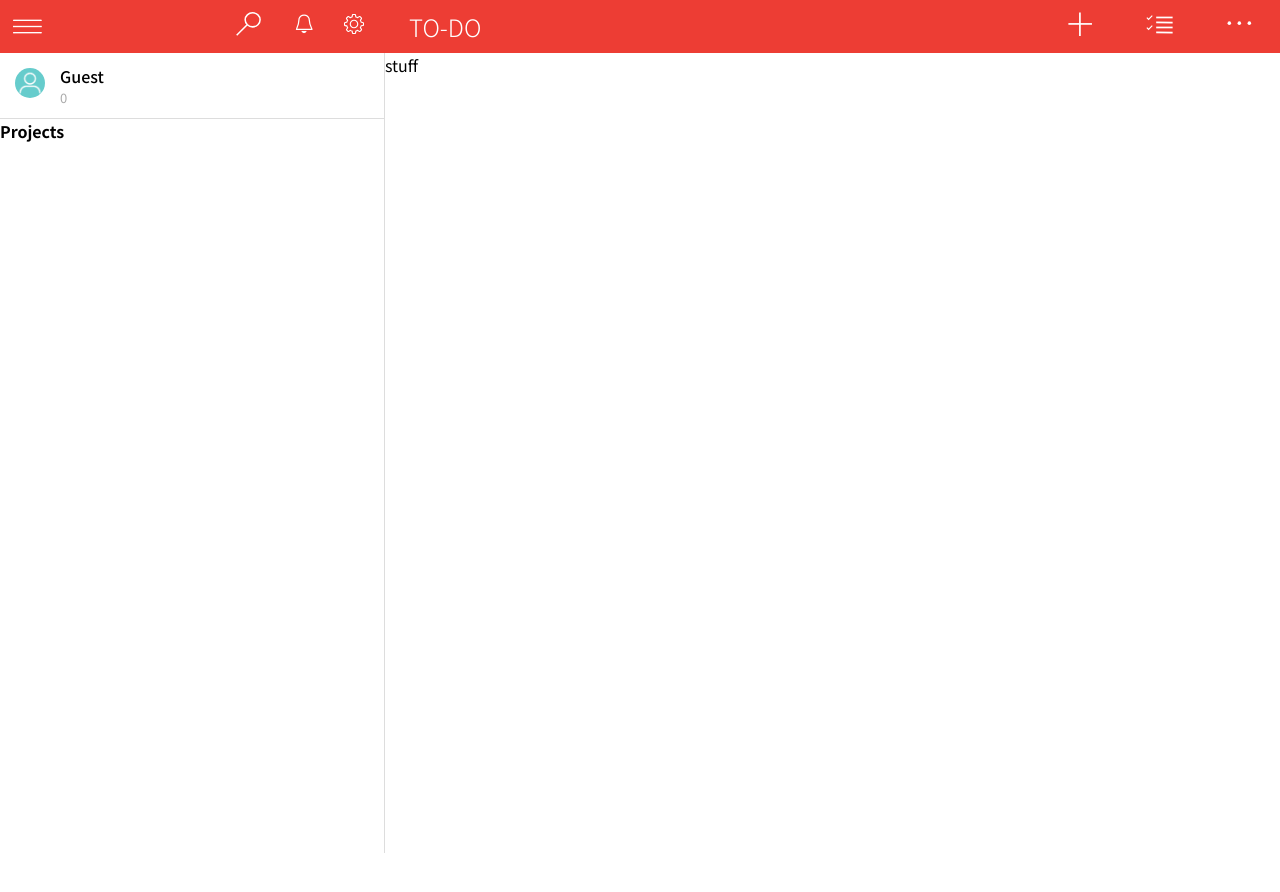
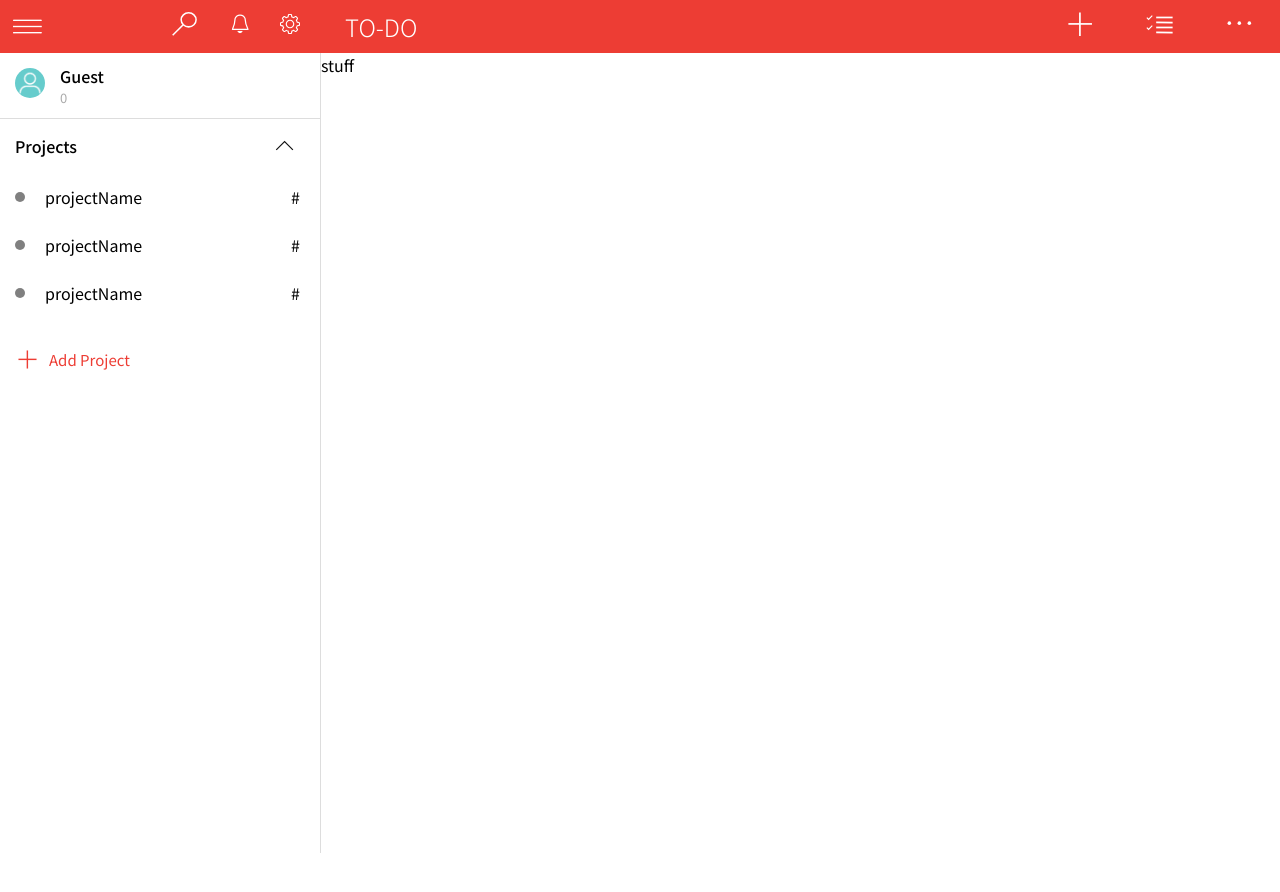
Before and after one commit to Jay-Sm/web-app-todo-list, a plain HTML site: page index.html in a window 1280 px wide. Drawn offline with Linux system fonts and the light colour scheme.

Commit message:
project list HTML completed

```diff
--- a/index.html
+++ b/index.html
@@ -41,7 +41,28 @@
         </div>
       </div>
       <div id="project-list">
-        <div><strong>Projects</strong></div>
+        <div id="projects-header">
+          <p>Projects</p>
+          <img src="assets/icons/sidebar/expand-icon.svg" alt="" />
+        </div>
+        <div id="projects-container">
+          <div class="project">
+            <div class="project-color"></div>
+            <p class="project-title">projectName</p>
+            <p class="task-counter">#</p>
+          </div>
+          <div class="project">
+            <div class="project-color"></div>
+            <p class="project-title">projectName</p>
+            <p class="task-counter">#</p>
+          </div>
+          <div class="project">
+            <div class="project-color"></div>
+            <p class="project-title">projectName</p>
+            <p class="task-counter">#</p>
+          </div>
+        </div>
+        <button><img src="assets/icons/sidebar/plus-icon.svg" alt="" /> Add Project</button>
       </div>
     </section>
     <section id="list">
--- a/styles/list/list-body.css
+++ b/styles/list/list-body.css
@@ -1,4 +1,4 @@
-#list-body{
+#list-body {
   border-left: 1px solid#dddddd;
   height: 100%;
 }
--- a/styles/list/list-general.css
+++ b/styles/list/list-general.css
@@ -1,3 +1,3 @@
 #list {
-  width: 70%;
+  width: 75%;
 }
--- a/styles/sidebar/sidebar-general.css
+++ b/styles/sidebar/sidebar-general.css
@@ -1,3 +1,3 @@
 #sidebar {
-  width: 30%;
+  width: 25%;
 }
--- a/styles/sidebar/sidebar-projects.css
+++ b/styles/sidebar/sidebar-projects.css
@@ -1,3 +1,79 @@
 #project-list {
   height: 100%;
 }
+
+#projects-header {
+  width: 100%;
+  padding: 12px 0px;
+
+  font-weight: 500;
+
+  display: flex;
+  justify-content: space-between;
+  align-items: center;
+  cursor: pointer;
+}
+
+#projects-header:hover {
+  background-color: #e9e9e9;
+}
+
+#projects-header p {
+  margin-left: 15px;
+}
+
+#projects-header img {
+  margin-right: 20px;
+  width: 30px;
+}
+
+.project {
+  width: 100%;
+  padding: 12px 0px;
+
+  display: flex;
+  align-items: center;
+  cursor: pointer;
+}
+
+.project:hover {
+  background-color: #e9e9e9;
+}
+
+.project-color {
+  width: 10px;
+  height: 10px;
+  border-radius: 50%;
+  background-color: grey;
+  margin-left: 15px;
+  margin-right: 20px;
+}
+
+.project-title {
+  margin-right: auto;
+}
+
+.task-counter {
+  margin-right: 20px;
+}
+
+#project-list button {
+  margin-top: 30px;
+  margin-left: 10px;
+
+  font-family: "Noto Sans JP", sans-serif;
+  font-size: 15px;
+  font-weight: 400;
+  color: #ed3d34;
+  border: none;
+  background-color: rgba(0, 0, 0, 0);
+
+  display: flex;
+  align-items: center;
+  column-gap: 10px;
+  cursor: pointer;
+}
+
+#project-list button img {
+  width: 23px;
+}
```
Also changed, not shown: assets/icons/sidebar/expand-icon.svg (added), assets/icons/sidebar/plus-icon.svg (added).
